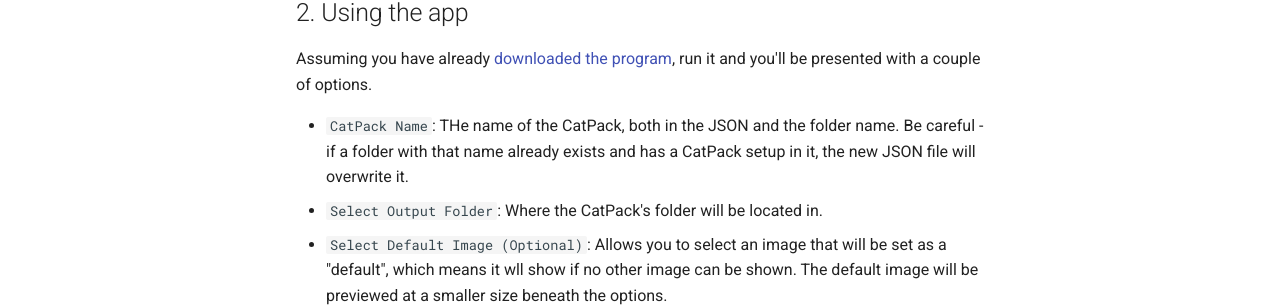
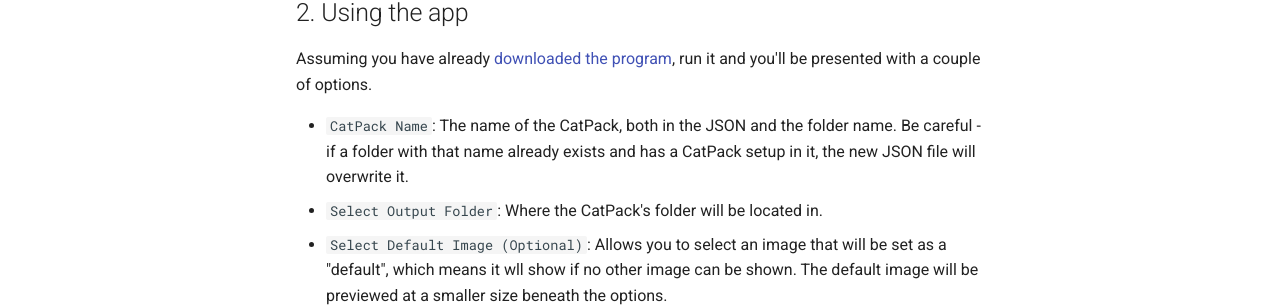
Before and after one commit to KTrain5169/CatPackCrafter, an MkDocs documentation site: the page built from docs/instructions.md, in a window 1280 px wide and 1139 px high. Shown: the part 418-726 px from the top of the window. Built offline with MkDocs 1.6.1 and Material for MkDocs 9.7.7, drawn with Linux system fonts in a browser that asks for light colours; comment, search, counter and statistics services are not loaded.

Commit message:
wrong capitalisation ktrain

```diff
--- a/docs/instructions.md
+++ b/docs/instructions.md
@@ -10,7 +10,7 @@ It's a good idea to consolidate the images you will be using in a singular folde
 
 Assuming you have already [downloaded the program](./downloads.md), run it and you'll be presented with a couple of options.
 
-- `CatPack Name`: THe name of the CatPack, both in the JSON and the folder name. Be careful - if a folder with that name already exists and has a CatPack setup in it, the new JSON file will overwrite it.
+- `CatPack Name`: The name of the CatPack, both in the JSON and the folder name. Be careful - if a folder with that name already exists and has a CatPack setup in it, the new JSON file will overwrite it.
 - `Select Output Folder`: Where the CatPack's folder will be located in.
 - `Select Default Image (Optional)`: Allows you to select an image that will be set as a "default", which means it wll show if no other image can be shown. The default image will be previewed at a smaller size beneath the options.
 - `Add Images`: Adds images to your CatPack. Each image will ask you for a Start and End date/month. Be cautious: the program does not have sanity checks for the calendar dates, so be sure not to accidentally input the 31st of Febuary (or something of that vein)!
```
